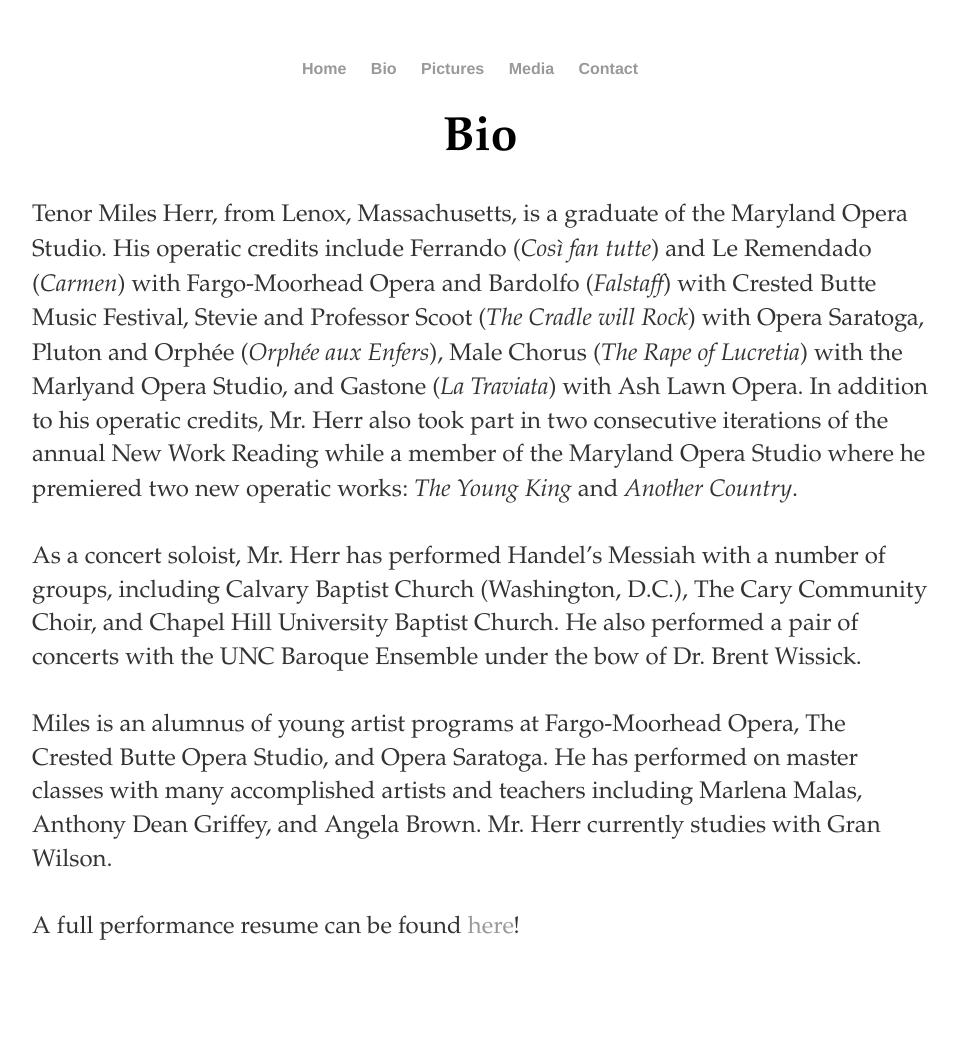
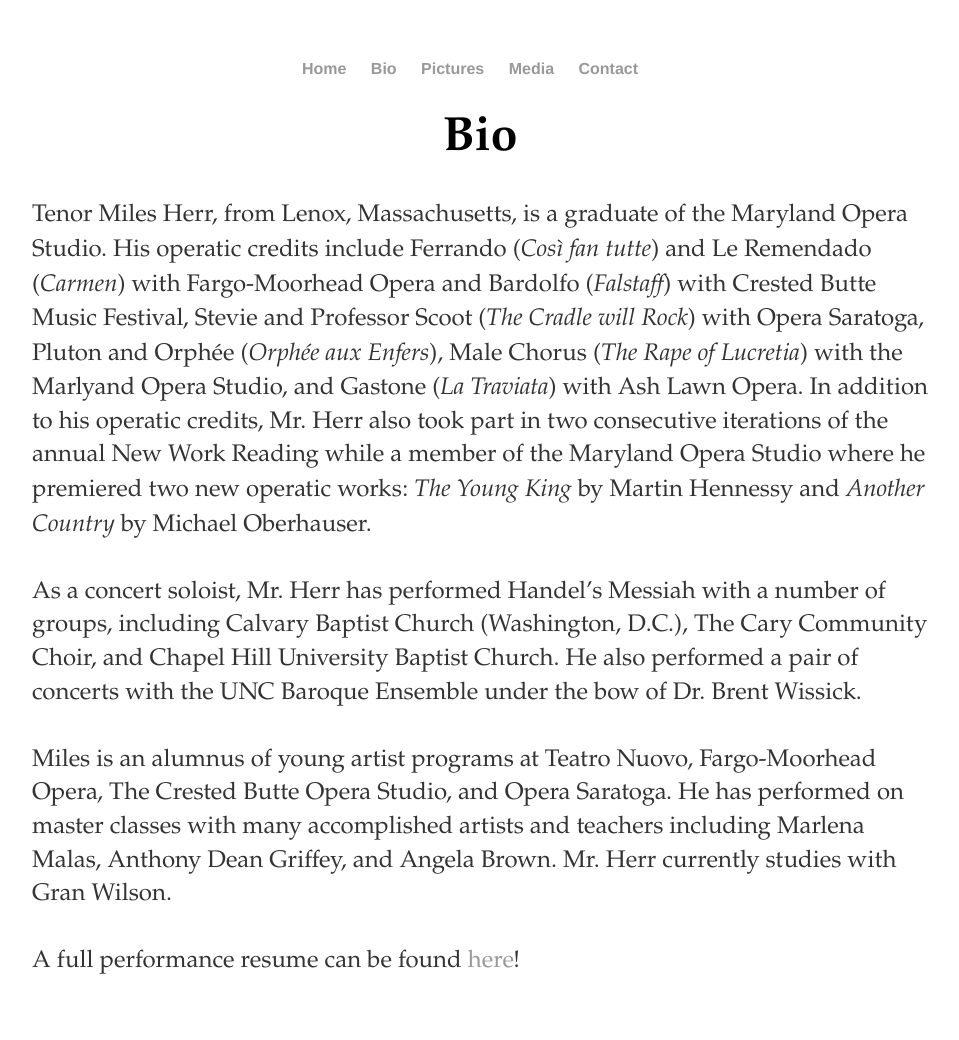
Before and after one commit to leemlb06pmi/leemlb06pmi.github.io, a Jekyll site: the page built from bio/index.html, in a window 1280 px wide. Shown: the whole page, without its empty margins (160-1119 px from the left). Built offline with Jekyll 4.4.1, drawn with Linux system fonts in a browser that asks for light colours; before the commit the page ends 1005 px from its top, so only the background shows below that.

Commit message:
added many things

```diff
--- a/bio/index.html
+++ b/bio/index.html
@@ -11,7 +11,7 @@
 Male Chorus (<em>The Rape of Lucretia</em>) with the Marlyand Opera Studio, and Gastone (<em>La Traviata</em>) with Ash
 Lawn Opera. In addition to his operatic credits, Mr. Herr also took part in two consecutive iterations of the annual
 New Work Reading while a member of the Maryland Opera Studio where he premiered two new operatic works: <em>The Young King</em>
-and <em>Another Country</em>.
+by Martin Hennessy and <em>Another Country</em> by Michael Oberhauser.
 <br>
 <br>
 As a concert soloist, Mr. Herr has performed Handel’s Messiah with a number of groups, including Calvary Baptist Church
@@ -19,7 +19,7 @@
 concerts with the UNC Baroque Ensemble under the bow of Dr. Brent Wissick.
 <br>
 <br>
-Miles is an alumnus of young artist programs at Fargo-Moorhead Opera, The Crested Butte Opera Studio, and Opera Saratoga.
+Miles is an alumnus of young artist programs at Teatro Nuovo,  Fargo-Moorhead Opera, The Crested Butte Opera Studio, and Opera Saratoga.
 He has performed on master classes with many accomplished artists and teachers including Marlena Malas, Anthony Dean Griffey,
 and Angela Brown. Mr. Herr currently studies with Gran Wilson.
 <br>
--- a/index.html
+++ b/index.html
@@ -12,7 +12,7 @@
 	</p>
 <blockquote>
 <h1 style="font-size:1.75em;">Upcoming Engagements</h1>
-<p style="text-align:center;">This spring, Mr. Herr will be Opera Delaware where he will be singing the roles of Soldato
+<p style="text-align:center;">This spring, Mr. Herr will be joining Opera Delaware where he will be singing the roles of Soldato
 	and Lucao in Monteverdi's <em>L'incoronazione di Poppea</em> and covering the role of the four servants in
 	Offenbach's <em>The Tales of Hoffmann</em>.</p>
 </blockquote>
--- a/media/index.html
+++ b/media/index.html
@@ -4,5 +4,7 @@
 ---
 <h1>{{ page.title }}</h1>
 <p>
-	Coming Soon!
+	<iframe width="420" height="315"
+	src="https://www.youtube.com/embed/3UgEQ_PCrw8">
+	</iframe>
 </p>
```
Also changed, not shown: 1 other file.
